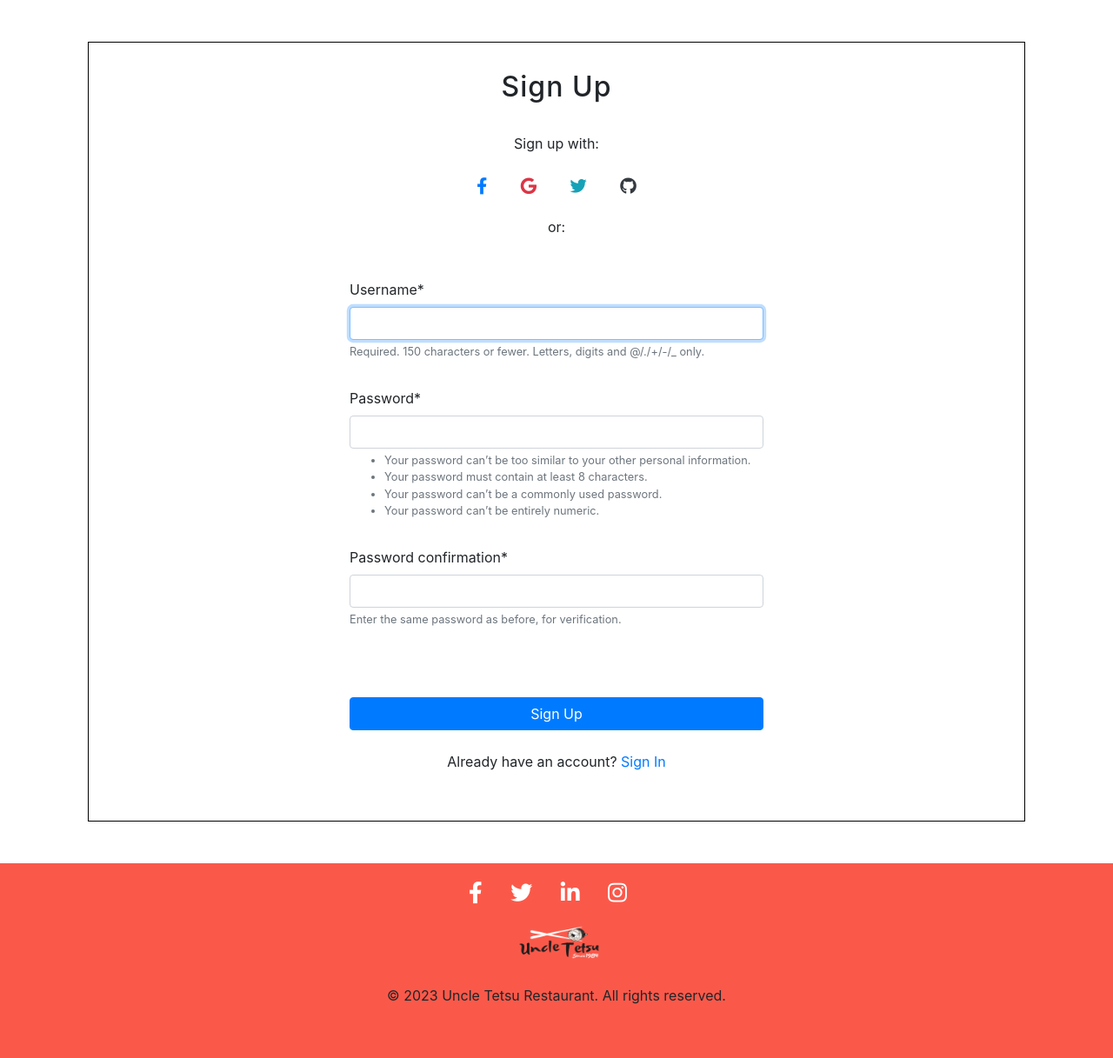
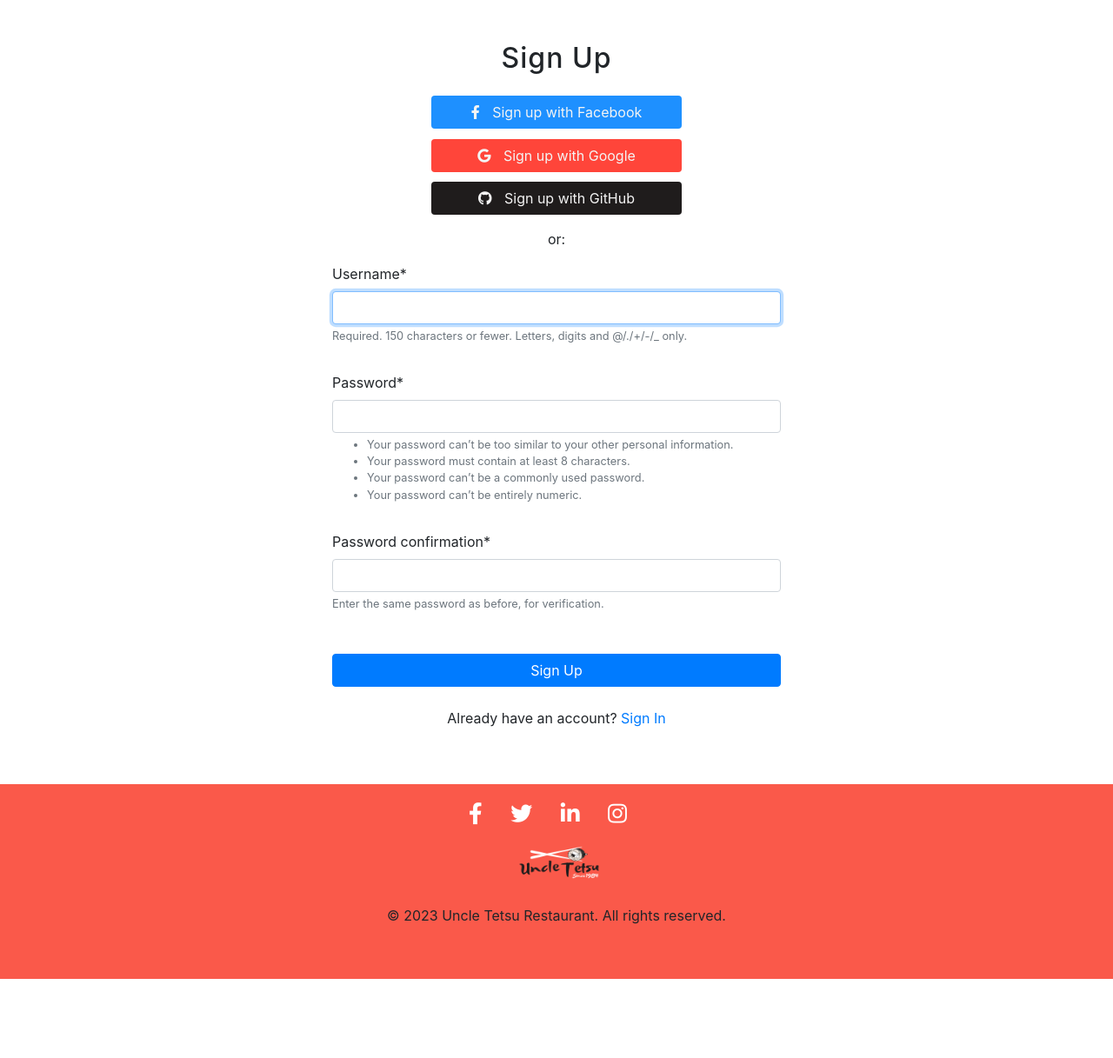
Before and after one commit to Diegomoro415/Restaurant, a Django app: page /accounts/register/ in a window 1280 px wide. Shown: the part 137-1354 px from the top of the page at 87% size. After the commit the page ends 1263 px from the top, so only its background shows below. Run offline with Django 4.2, Linux system fonts and the light colour scheme; some libraries are stand-ins or nearby versions.

Commit message:
add social midia thridparty signin and signup, add style to social midia buttons

```diff
--- a/accounts/templates/Accounts/register.html
+++ b/accounts/templates/Accounts/register.html
@@ -8,20 +8,34 @@
     <div class="col-md-6">
       <h2 class="text-center mb-4">Sign Up</h2>
       <div class="text-center mb-3">
-        <p>Sign up with:</p>
-        <a href="{% provider_login_url 'facebook' %}" class="btn btn-link btn-floating mx-1">
-            <i class="fab fa-facebook-f"></i>
-        </a>
-        <a href="{% provider_login_url 'google' %}" class="btn text-danger btn-link btn-floating mx-1">
-            <i class="fab fa-google"></i>
-        </a>
-        <a href="{% provider_login_url 'twitter' %}" class="btn text-info btn-link btn-floating mx-1">
-            <i class="fab fa-twitter"></i>
-        </a>
-        <a href="{% provider_login_url 'github' %}" class="btn text-dark btn-link btn-floating mx-1">
-            <i class="fab fa-github"></i>
-        </a>
+        {% if user.is_authenticated and user.socialaccount_set.all %}
+          {% for account in user.socialaccount_set.all %}
+            {% if account.provider == 'facebook' %}
+            <a href="{% provider_login_url 'facebook' %}" class="btn facebook-btn btn-link btn-floating mx-1">
+              <i class="fab fa-facebook-f social-icon"></i>  Sign up with Facebook
+            </a>
+            {% elif account.provider == 'google' %}
+            <a href="{% provider_login_url 'google' %}" class="btn google-btn btn-link btn-floating mx-1">
+              <i class="fab fa-google social-icon"></i>  Sign up with Google
+            </a>
+            {% elif account.provider == 'github' %}
+            <a href="{% provider_login_url 'github' %}" class="btn github-btn btn-link btn-floating mx-1">
+              <i class="fab fa-github social-icon"></i>  Sign up with GitHub
+            </a>
 
+            {% endif %}
+          {% endfor %}
+        {% else %}
+          <a href="{% provider_login_url 'facebook' %}" class="btn facebook-btn btn-link btn-floating mx-1">
+            <i class="fab fa-facebook-f social-icon"></i>  Sign up with Facebook
+          </a>
+          <a href="{% provider_login_url 'google' %}" class="btn google-btn btn-link btn-floating mx-1">
+            <i class="fab fa-google social-icon"></i>  Sign up with Google
+          </a>
+          <a href="{% provider_login_url 'github' %}" class="btn github-btn btn-link btn-floating mx-1">
+            <i class="fab fa-github social-icon"></i>  Sign up with GitHub
+          </a>
+        {% endif %}
       </div>
       <p class='p-signup'>or:</p>
       <form method="post">
--- a/static/site_static/css/style.css
+++ b/static/site_static/css/style.css
@@ -1,4 +1,7 @@
 /* Nav Bar */
+.container.mt-4{
+  margin: 0;
+}
 
 .navbar {
   padding: 0.5rem 4rem;
@@ -197,9 +200,6 @@ footer.text-center.py-3 {
   margin-bottom: 2rem;
 }
 
-.text-center {
-  height: 3rem;
-}
 
 li.success.info {
   color: green;
@@ -225,9 +225,7 @@ li.error.info {
 
 
 .row.justify-content-center {
-  margin: 1rem;
-  border: 1px solid black;
-  padding: 2rem;
+  padding: 0 1.5rem;
 }
 
 h2.text-center.mb-4 {
@@ -236,7 +234,7 @@ h2.text-center.mb-4 {
 }
 
 button.btn.btn-primary.btn-block {
-  margin-top: 5rem;
+  margin-top: 3rem;
 }
 
 p.p-signin {
@@ -247,9 +245,29 @@ p.p-signin {
 
 p.p-signup {
     text-align: center;
-    margin: 3rem;
+    margin: 1rem;
 }
 
-a.btn-floating {
-  font-size: 1.2rem;
+.social-icon {
+  margin-right: 10px;
 }
+
+a.btn.facebook-btn.btn-link.btn-floating.mx-1 {
+  background-color: dodgerblue;
+  color: #f4f4f4;
+}
+
+a.btn.google-btn.btn-link.btn-floating.mx-1 {
+  background-color: #FF453A;
+  color: #f4f4f4;
+  margin: 0.7rem;
+}
+
+a.btn.github-btn.btn-link.btn-floating.mx-1 {
+  background-color: #1f1c1c;
+  color: #f4f4f4;
+}
+
+a.btn.btn-link.btn-floating.mx-1 {
+  width: 18rem;
+}
```
Also changed, not shown: accounts/templates/Accounts/login.html (+33 -1 lines), project/settings.py (+3 -18 lines), db.sqlite3.
